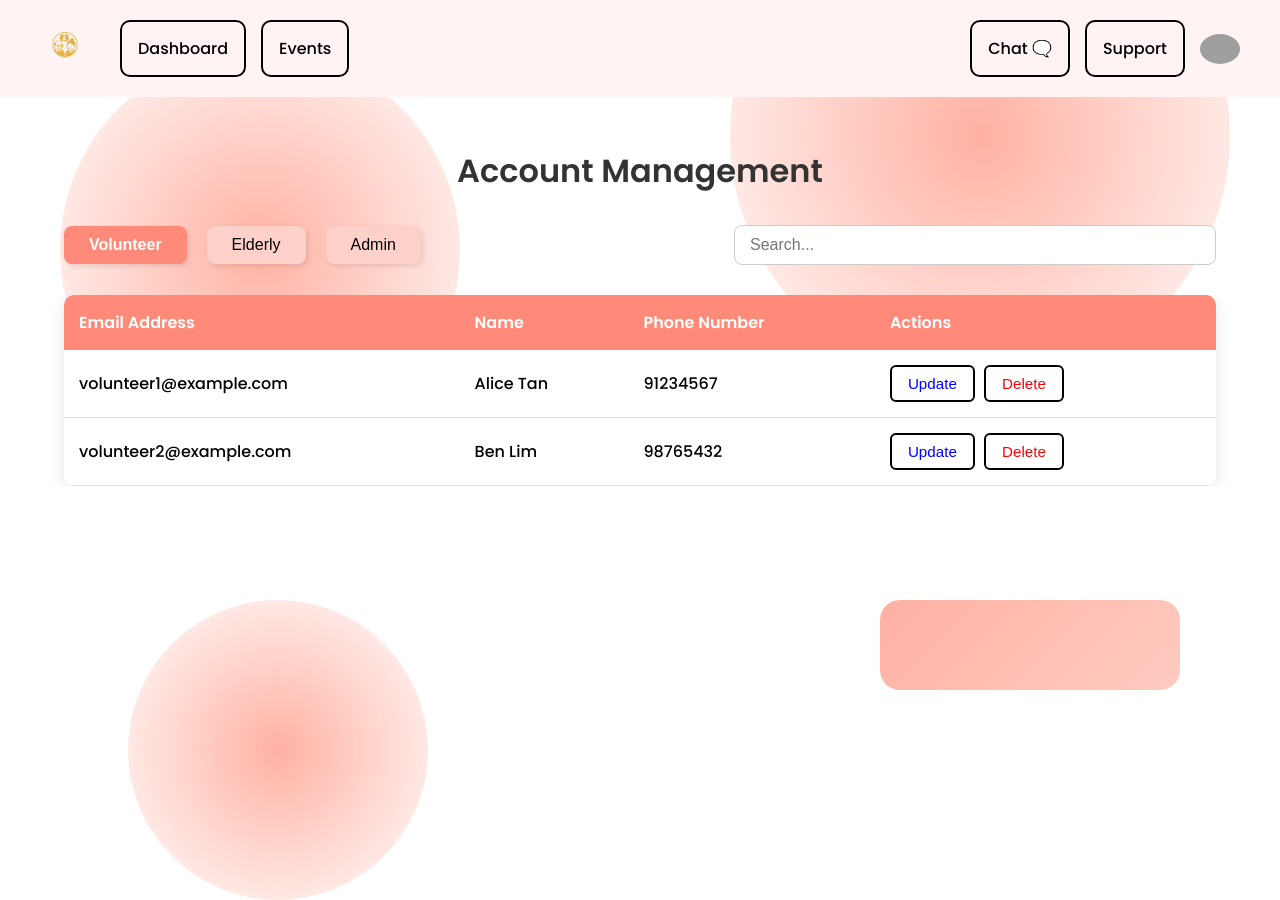
After one commit to DatGuyLolzz/CONNEX, a Flask app: page /account-management in a window 1280 px wide. The commit adds this page. Run offline with Flask 3, Linux system fonts and the light colour scheme; grey boxes are pictures that could not be loaded.

Commit message:
acc management page

```diff
--- a/app/routes.py
+++ b/app/routes.py
@@ -1,15 +1,34 @@
 from flask import Blueprint, render_template, request, redirect, url_for, flash
 import os
+import sqlite3
 from werkzeug.utils import secure_filename
 
 routes = Blueprint("routes", __name__, template_folder="templates")
 
-# Configurations for uploads
+# Configuration
 UPLOAD_FOLDER = "static/uploads"
 ALLOWED_EXTENSIONS = {"png", "jpg", "jpeg", "gif"}
 
 def allowed_file(filename):
     return '.' in filename and filename.rsplit('.', 1)[1].lower() in ALLOWED_EXTENSIONS
+
+# Database utility function
+def get_accounts_from_db():
+    conn = sqlite3.connect('database.db')
+    conn.row_factory = sqlite3.Row
+    cursor = conn.cursor()
+
+    cursor.execute("SELECT email, name, phone FROM volunteer")
+    volunteers = cursor.fetchall()
+
+    cursor.execute("SELECT email, name, phone FROM elderly")
+    elderly = cursor.fetchall()
+
+    cursor.execute("SELECT email, name, phone FROM admin")
+    admins = cursor.fetchall()
+
+    conn.close()
+    return volunteers, elderly, admins
 
 @routes.route("/")
 def login():
@@ -36,7 +55,6 @@ def add_event():
         participants = request.form.get("participants")
         picture = request.files.get("picture")
 
-        # Basic validation
         if not all([title, date, location, organization, description, category, volunteers, participants, picture]):
             flash("All fields are required!", "danger")
             return redirect(url_for("routes.add_event"))
@@ -55,3 +73,29 @@ def add_event():
 @routes.route("/admin")
 def admin_home():
     return render_template("admin.html")
+
+
+# Sample data
+volunteers = [
+    {'email': 'volunteer1@example.com', 'name': 'Alice Tan', 'phone': '91234567'},
+    {'email': 'volunteer2@example.com', 'name': 'Ben Lim', 'phone': '98765432'},
+]
+
+elderly = [
+    {'email': 'elderly1@example.com', 'name': 'Mr. Chan', 'phone': '81234567'},
+    {'email': 'elderly2@example.com', 'name': 'Mdm. Ong', 'phone': '87654321'},
+]
+
+admins = [
+    {'email': 'admin1@example.com', 'name': 'Admin One', 'phone': '91112222'},
+    {'email': 'admin2@example.com', 'name': 'Admin Two', 'phone': '93334444'},
+]
+
+
+@routes.route("/account-management")
+def account_management():
+    #volunteers, elderly, admins = get_accounts_from_db()
+    return render_template("acc_management.html",
+                            volunteers=volunteers,
+                            elderly=elderly,
+                            admins=admins)
--- /dev/null
+++ b/app/templates/acc_management.html
@@ -0,0 +1,280 @@
+<!DOCTYPE html>
+<html lang="en">
+<head>
+  <meta charset="UTF-8" />
+  <meta name="viewport" content="width=device-width, initial-scale=1.0"/>
+  <title>Account Management</title>
+  <link href="https://fonts.googleapis.com/css2?family=Poppins:wght@500;600&display=swap" rel="stylesheet">
+  <style>
+    body {
+      font-family: 'Poppins', sans-serif;
+      background-color: #ffeceb;
+      margin: 0;
+      padding: 0;
+      position: relative;
+      z-index: 1;
+    }
+
+    h1 {
+      text-align: center;
+      margin-top: 50px;
+      color: #333;
+      z-index: 2;
+      position: relative;
+    }
+
+    .tab-search-row {
+      display: flex;
+      justify-content: space-between;
+      align-items: center;
+      padding: 0 5%;
+      margin-top: 30px;
+      flex-wrap: wrap;
+      z-index: 2;
+      position: relative;
+    }
+
+    .tab-buttons {
+      display: flex;
+      gap: 20px;
+      flex-wrap: wrap;
+    }
+
+    .tab-buttons button {
+      padding: 10px 25px;
+      font-size: 1rem;
+      border: none;
+      border-radius: 8px;
+      background-color: #fdd0ca;
+      box-shadow: 2px 2px 5px rgba(0,0,0,0.1);
+      cursor: pointer;
+      transition: background-color 0.2s;
+    }
+
+    .tab-buttons button.active {
+      background-color: #ff8a7a;
+      color: white;
+      font-weight: bold;
+    }
+
+    .search-container input {
+      padding: 10px 15px;
+      width: 450px; /* increased from 300px */
+      border-radius: 8px;
+      border: 1px solid #ccc;
+      font-size: 1rem;
+    }
+
+
+    .table-container {
+      display: flex;
+      justify-content: center;
+      margin: 30px 0;
+      overflow-x: auto;
+      z-index: 2;
+      position: relative;
+    }
+
+    table {
+      width: 90%;
+      border-collapse: collapse;
+      background-color: white;
+      border-radius: 10px;
+      box-shadow: 0 5px 15px rgba(0,0,0,0.1);
+      overflow: hidden;
+    }
+
+    th {
+      padding: 15px;
+      text-align: left;
+      background-color: #ff8a7a;
+      color: white;
+    }
+
+    td {
+      padding: 15px;
+      text-align: left;
+      border-bottom: 1px solid #ddd;
+      font-weight: normal;
+    }
+
+    td button {
+      padding: 8px 16px;
+      margin-right: 5px;
+      border: 2px solid black;
+      border-radius: 6px;
+      font-size: 0.95rem;
+      font-weight: 500;
+      cursor: pointer;
+      background-color: white;
+      transition: all 0.3s ease;
+    }
+
+    .update-btn {
+      color: blue;
+    }
+
+    .update-btn:hover {
+      background-color: blue;
+      color: black;
+    }
+
+    .delete-btn {
+      color: red;
+    }
+
+    .delete-btn:hover {
+      background-color: red;
+      color: black;
+    }
+
+    @media (max-width: 768px) {
+      .search-container input {
+        width: 90%;
+        margin-top: 10px;
+      }
+      .tab-search-row {
+        flex-direction: column;
+        align-items: flex-start;
+        gap: 15px;
+      }
+    }
+  </style>
+</head>
+<body>
+
+  {% include 'include/bg.html' %}
+  {% include 'include/nav_bar.html' %}
+
+  <h1>Account Management</h1>
+
+  <div class="tab-search-row">
+    <div class="tab-buttons">
+      <button class="tab-btn active" data-role="volunteer">Volunteer</button>
+      <button class="tab-btn" data-role="elderly">Elderly</button>
+      <button class="tab-btn" data-role="admin">Admin</button>
+    </div>
+
+    <div class="search-container">
+      <input type="text" id="searchInput" placeholder="Search...">
+    </div>
+  </div>
+
+  <div class="table-container">
+    <!-- Volunteer Table -->
+    <table class="account-table" id="volunteerTable">
+      <thead>
+        <tr>
+          <th>Email Address</th>
+          <th>Name</th>
+          <th>Phone Number</th>
+          <th>Actions</th>
+        </tr>
+      </thead>
+      <tbody>
+        {% for user in volunteers %}
+        <tr>
+          <td>{{ user.email }}</td>
+          <td>{{ user.name }}</td>
+          <td>{{ user.phone }}</td>
+          <td>
+            <button class="update-btn">Update</button>
+            <button class="delete-btn">Delete</button>
+          </td>
+        </tr>
+        {% endfor %}
+      </tbody>
+    </table>
+
+    <!-- Elderly Table -->
+    <table class="account-table" id="elderlyTable" style="display: none;">
+      <thead>
+        <tr>
+          <th>Email Address</th>
+          <th>Name</th>
+          <th>Phone Number</th>
+          <th>Actions</th>
+        </tr>
+      </thead>
+      <tbody>
+        {% for user in elderly %}
+        <tr>
+          <td>{{ user.email }}</td>
+          <td>{{ user.name }}</td>
+          <td>{{ user.phone }}</td>
+          <td>
+            <button class="update-btn">Update</button>
+            <button class="delete-btn">Delete</button>
+          </td>
+        </tr>
+        {% endfor %}
+      </tbody>
+    </table>
+
+    <!-- Admin Table -->
+    <table class="account-table" id="adminTable" style="display: none;">
+      <thead>
+        <tr>
+          <th>Email Address</th>
+          <th>Name</th>
+          <th>Phone Number</th>
+          <th>Actions</th>
+        </tr>
+      </thead>
+      <tbody>
+        {% for user in admins %}
+        <tr>
+          <td>{{ user.email }}</td>
+          <td>{{ user.name }}</td>
+          <td>{{ user.phone }}</td>
+          <td>
+            <button class="update-btn">Update</button>
+            <button class="delete-btn">Delete</button>
+          </td>
+        </tr>
+        {% endfor %}
+      </tbody>
+    </table>
+  </div>
+
+  <script>
+    const buttons = document.querySelectorAll('.tab-btn');
+    const tables = {
+      volunteer: document.getElementById('volunteerTable'),
+      elderly: document.getElementById('elderlyTable'),
+      admin: document.getElementById('adminTable'),
+    };
+
+    buttons.forEach(btn => {
+      btn.addEventListener('click', () => {
+        buttons.forEach(b => b.classList.remove('active'));
+        btn.classList.add('active');
+        const role = btn.getAttribute('data-role');
+
+        for (const key in tables) {
+          tables[key].style.display = key === role ? '' : 'none';
+        }
+
+        document.getElementById("searchInput").value = "";
+        filterTable("");
+      });
+    });
+
+    document.getElementById('searchInput').addEventListener('input', function () {
+      filterTable(this.value.toLowerCase());
+    });
+
+    function filterTable(query) {
+      const currentTable = Array.from(document.querySelectorAll('.account-table'))
+        .find(table => table.style.display !== 'none');
+
+      const rows = currentTable.querySelectorAll('tbody tr');
+      rows.forEach(row => {
+        const text = row.textContent.toLowerCase();
+        row.style.display = text.includes(query) ? '' : 'none';
+      });
+    }
+  </script>
+
+</body>
+</html>
--- a/app/templates/admin.html
+++ b/app/templates/admin.html
@@ -125,7 +125,9 @@
     </div>
 
     <div class="right-panel">
-      <button class="tile tile-small">Manage Accounts</button>
+      <form method="get" action="{{ url_for('routes.account_management') }}">
+        <button class="tile tile-small" type="submit">Manage Accounts</button>
+      </form>
       <button class="tile tile-small">Report Generation</button>
       <button class="tile tile-small">Manage Chats</button>
     </div>
--- a/app/templates/include/bg.html
+++ b/app/templates/include/bg.html
@@ -11,12 +11,29 @@
     position: absolute;
     border-radius: 50%;
     background: radial-gradient(circle at center, #FFB1A3, #ffb1a300);
-    z-index: 0;
+    z-index: -1; /* Send behind all content */
   }
 
-  .circle-1 { width: 400px; height: 400px; top: 50px; left: 60px; }
-  .circle-2 { width: 300px; height: 300px; top: 600px; left: 10%; }
-  .circle-3 { width: 500px; height: 500px; bottom: 100px; right: 50px; }
+  .circle-1 {
+    width: 400px;
+    height: 400px;
+    top: 50px;
+    left: 60px;
+  }
+
+  .circle-2 {
+    width: 300px;
+    height: 300px;
+    top: 600px;
+    left: 10%;
+  }
+
+  .circle-3 {
+    width: 500px;
+    height: 500px;
+    bottom: 100px;
+    right: 50px;
+  }
 
   .rect-1 {
     width: 300px;
@@ -26,16 +43,41 @@
     top: 600px;
     right: 100px;
     position: absolute;
+    z-index: -1; /* Also behind content */
   }
 
   @media (max-width: 768px) {
-    .circle-1 { width: 150px; height: 150px; top: 30px; left: 20px; }
-    .circle-2 { width: 100px; height: 100px; top: 500px; left: 5%; }
-    .circle-3 { width: 180px; height: 180px; bottom: 60px; right: 30px; }
-    .rect-1  { width: 150px; height: 50px; top: 500px; right: 50px; }
+    .circle-1 {
+      width: 150px;
+      height: 150px;
+      top: 30px;
+      left: 20px;
+    }
+
+    .circle-2 {
+      width: 100px;
+      height: 100px;
+      top: 500px;
+      left: 5%;
+    }
+
+    .circle-3 {
+      width: 180px;
+      height: 180px;
+      bottom: 60px;
+      right: 30px;
+    }
+
+    .rect-1 {
+      width: 150px;
+      height: 50px;
+      top: 500px;
+      right: 50px;
+    }
   }
 </style>
 
+<!-- Background Shapes -->
 <div class="bg-shape circle-1"></div>
 <div class="bg-shape circle-2"></div>
 <div class="bg-shape circle-3"></div>
--- a/app/templates/include/nav_bar.html
+++ b/app/templates/include/nav_bar.html
@@ -104,7 +104,6 @@
     <div id="navMenuLeft" class="nav-menu-left">
       <a href="{{ url_for('routes.admin_home') }}" class="btn">Dashboard</a>
       <a href="{{ url_for('routes.events_management') }}" class="btn">Events</a>
-      <a href="#" class="btn">📅</a>
     </div>
   </div>
   <div id="navMenuRight" class="nav-menu-right">
```
Also changed, not shown: database.db (added). Lines whose indentation alone changed are shown as unchanged.
